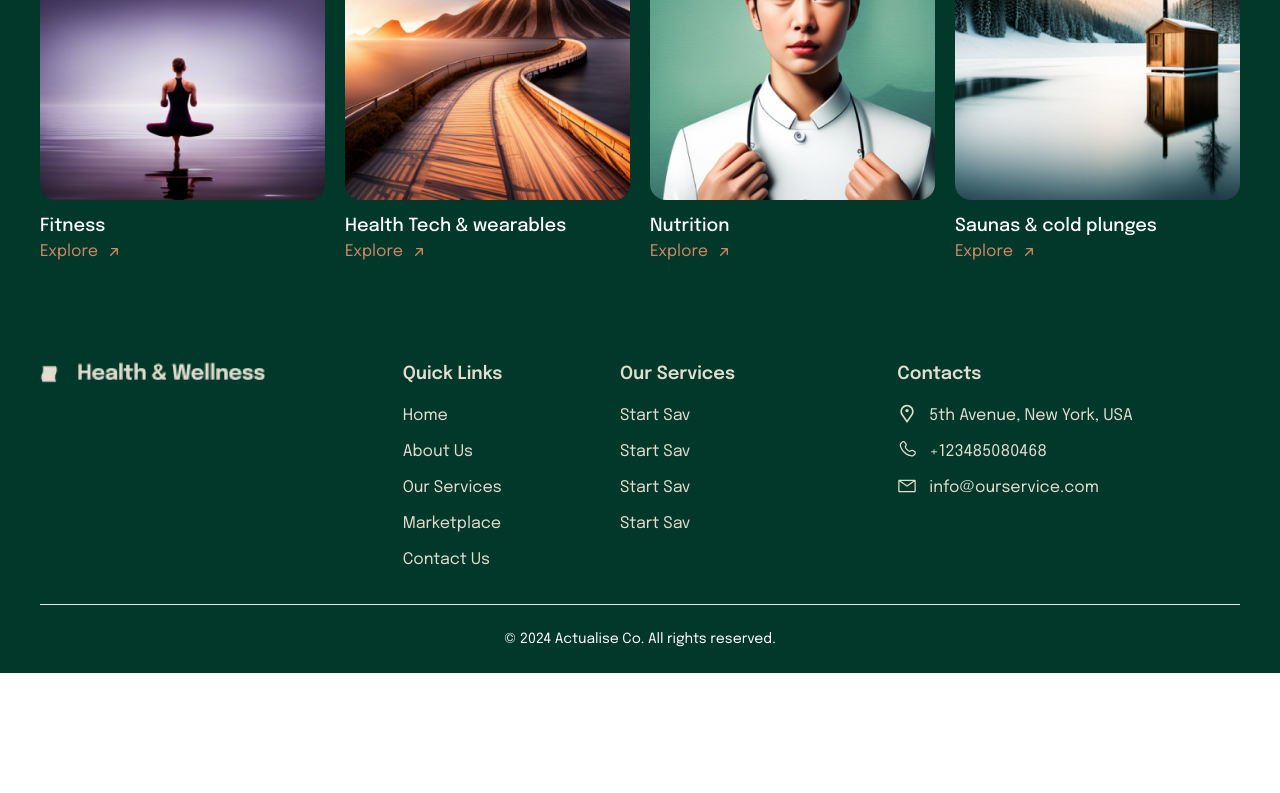
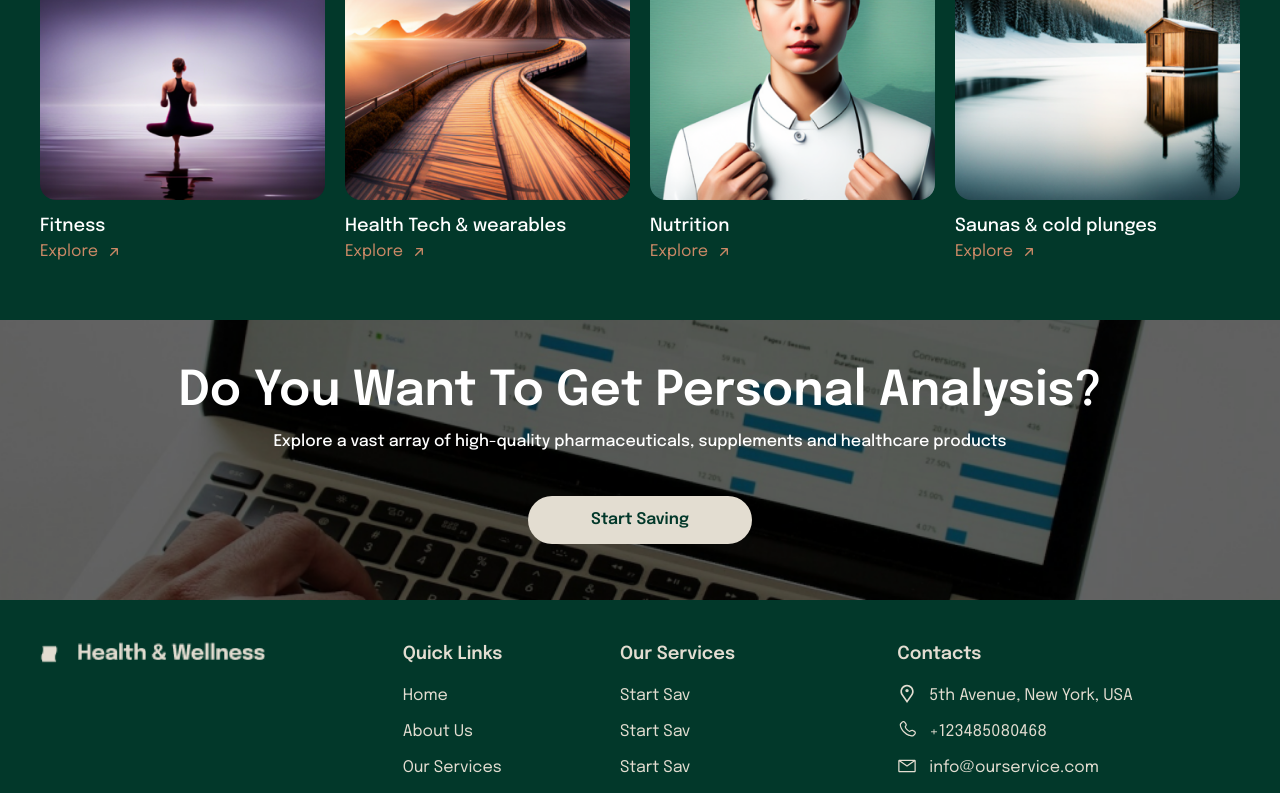
Before and after one commit to monetree/rabbit, a React (Vite) app: page / in a window 1280 px wide. Shown: the part 4841-5634 px from the top of the page. Before the commit the page ends 5514 px from the top, so only its background shows below. Built offline with nearby package versions, Linux system fonts and the light colour scheme.

Commit message:
added landing

```diff
--- a/src/App.jsx
+++ b/src/App.jsx
@@ -7,7 +7,7 @@ import Benefits from "./components/Benefits";
 import Pricing from "./components/Pricing";
 import ExploreByCat from "./components/ExploreByCat";
 // import Faqs from "./components/Faqs";
-// import Cta from "./components/Cta";
+import Cta from "./components/Cta";
 import Footer from "./components/Footer";
 import "bootstrap-icons/font/bootstrap-icons.css";
 
@@ -24,7 +24,7 @@ function App() {
       <Pricing />
       <ExploreByCat />
       {/* <Faqs /> */}
-      {/* <Cta /> */}
+      <Cta />
       <Footer />
     </div>
   );
```
